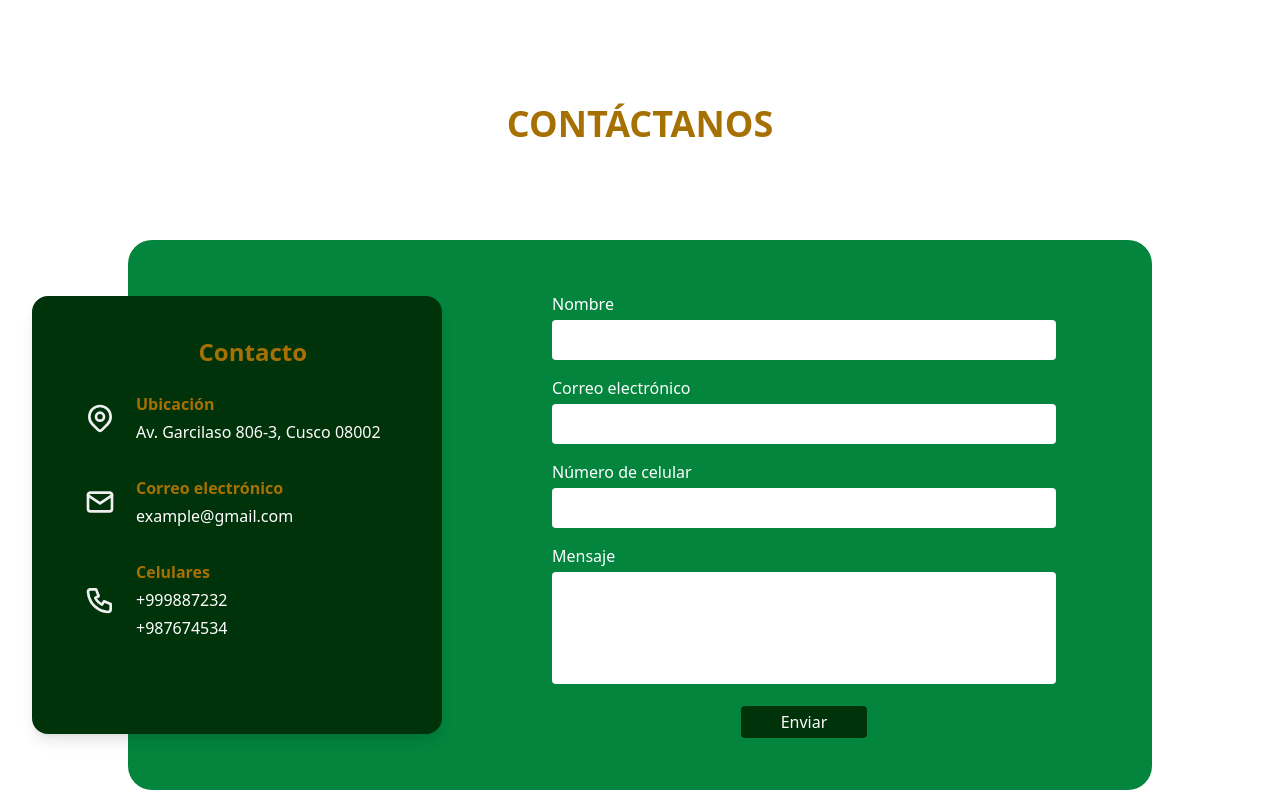
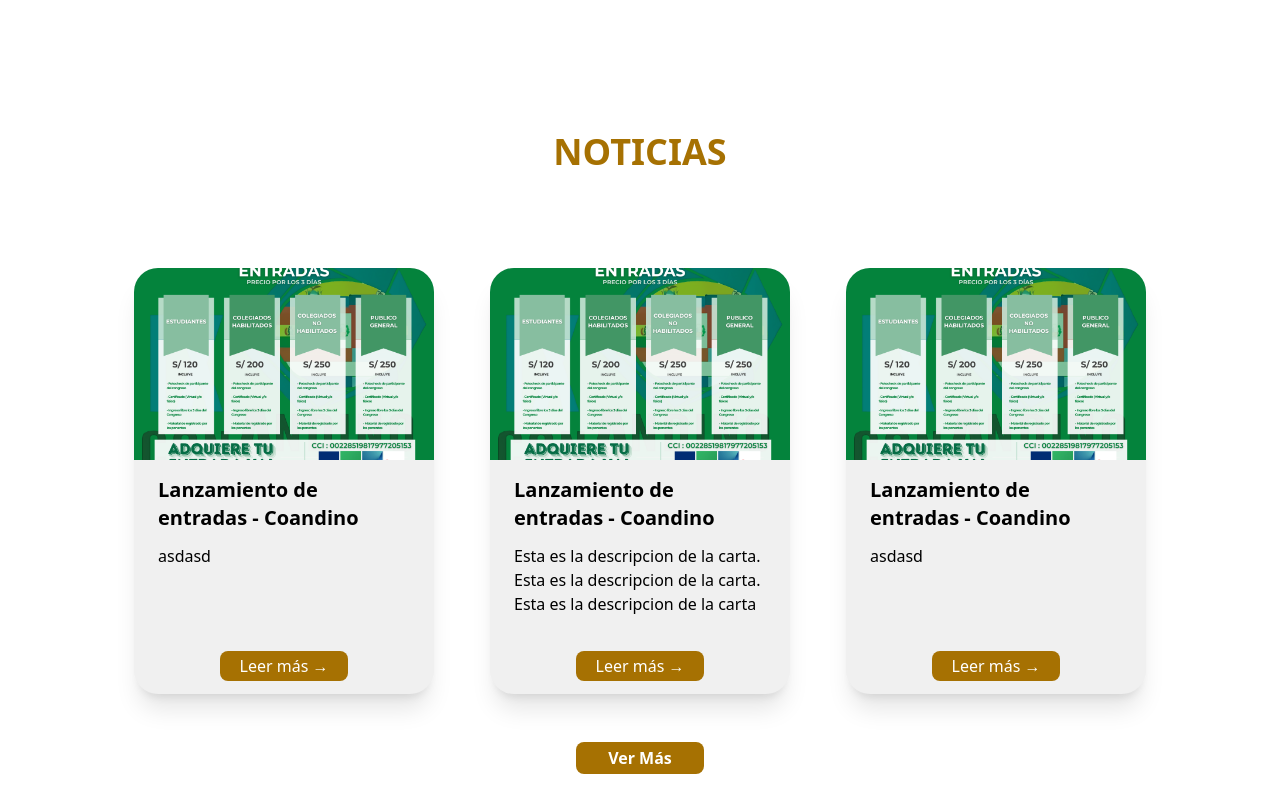
Before and after one commit to monchi789/corlad, a React (Vite) app in the folder frontend/: page / in a window 1280 px wide. Shown: the part 1940-2740 px from the top of the page. Built offline with nearby package versions, Linux system fonts and the light colour scheme.

Commit message:
Modificando la informacion institucional

```diff
--- a/frontend/src/modules/inicio/Inicio.tsx
+++ b/frontend/src/modules/inicio/Inicio.tsx
@@ -1,9 +1,12 @@
 import { Header } from "../../shared/components/Header";
 import logo_corlad from '../../assets/corlad_logo.png'
+import entradas from '../../assets/entradas_conandino.png'
 import map from '../../assets/map-pin.svg'
 import phone from '../../assets/phone.svg'
 import mail from '../../assets/mail.svg'
 import Slider from "./slider/Slider";
+import Card from "../shared/Card";
+import { Link } from "react-router-dom";
 
 export function Inicio() {
     return (
@@ -14,8 +17,8 @@
             <div className="container mx-auto px-10">
 
                 {/*INFORMACION INSTITUCIONAL*/}
-                <div className="flex flex-row my-24">
-                    <img className='w-1/6' src={logo_corlad} alt="Logotipo corlad" />
+                <div className="flex flex-row my-24 mx-auto w-4/5">
+                    <img className='w-1/4' src={logo_corlad} alt="Logotipo corlad" />
                     <div className="flex flex-col justify-center ms-8">
                         <h3 className="text-5xl font-extrabold">
                             <span className="text-[#a67102]">INFORMACION</span>
@@ -95,6 +98,16 @@
                 {/*Nuestros aliados*/}
 
 
+                {/*Noticias*/}
+                <div className="flex flex-col items-center my-24 mx-auto">
+                    <h3 className="font-extrabold text-center text-4xl text-[#a67102] mb-24">NOTICIAS</h3>
+                    <div className="flex flex-wrap space-x-14 mb-12">
+                        <Card imageSource={entradas} imageAlt="" cardTitle="Lanzamiento de entradas - Coandino" cardText="asdasd" cardUrl="" />
+                        <Card imageSource={entradas} imageAlt="" cardTitle="Lanzamiento de entradas - Coandino" cardText="Esta es la descripcion de la carta. Esta es la descripcion de la carta. Esta es la descripcion de la carta" cardUrl="" />
+                        <Card imageSource={entradas} imageAlt="" cardTitle="Lanzamiento de entradas - Coandino" cardText="asdasd" cardUrl="" />
+                    </div>
+                    <Link to={'/noticias'} className="font-extrabold bg-[#a67102] text-white px-8 py-1 rounded-lg">Ver Más</Link>
+                </div>
 
                 {/*Contáctanos*/}
                 <div className="my-24 mx-auto">
--- a/frontend/src/modules/inicio/slider/Slider.tsx
+++ b/frontend/src/modules/inicio/slider/Slider.tsx
@@ -6,7 +6,7 @@
 
 export default function Slider() {
     return (
-        <div className='container-slider'>
+        <div>
             <div className='container slider-container flex flex-row my-auto justify-center'>
                 <img className='w-1/4' src={logo_corlad_blanco} alt="Logotipo corlad" />
                 <div className='ml-4 flex flex-col justify-center'>
--- /dev/null
+++ b/frontend/src/modules/shared/Card.tsx
@@ -0,0 +1,32 @@
+import React from 'react';
+import { Link } from 'react-router-dom';
+
+interface CardProps {
+    imageSource: string;
+    imageAlt: string;
+    cardTitle: string;
+    cardText: string;
+    cardUrl: string;
+}
+
+const Card: React.FC<CardProps> = ({ imageSource, imageAlt, cardTitle, cardText, cardUrl }) => {
+
+    return (
+        <div className="bg-[#F0F0F0] rounded-3xl shadow-xl max-w-[300px] flex flex-col">
+            <img className="w-full h-48 object-cover rounded-t-3xl" src={imageSource} alt={imageAlt} />
+            <div className="flex flex-col justify-between flex-1 px-6 py-4">
+                <div>
+                    <h4 className="font-extrabold text-xl mb-3">{cardTitle}</h4>
+                    <p className="mb-3">{cardText}</p>
+                </div>
+                <div className="mt-auto pt-6 text-center">
+                    <Link to="/noticias" className="text-center align-middle w-full mx-auto px-5 py-1 text-white rounded-lg bg-[#A67102]">
+                        Leer más &#8594;
+                    </Link>
+                </div>
+            </div>
+        </div>
+    )
+}
+
+export default Card
```
Also changed, not shown: frontend/src/assets/entradas_conandino.png (added), 1 other file (tests, documents, lock files or other folders).
